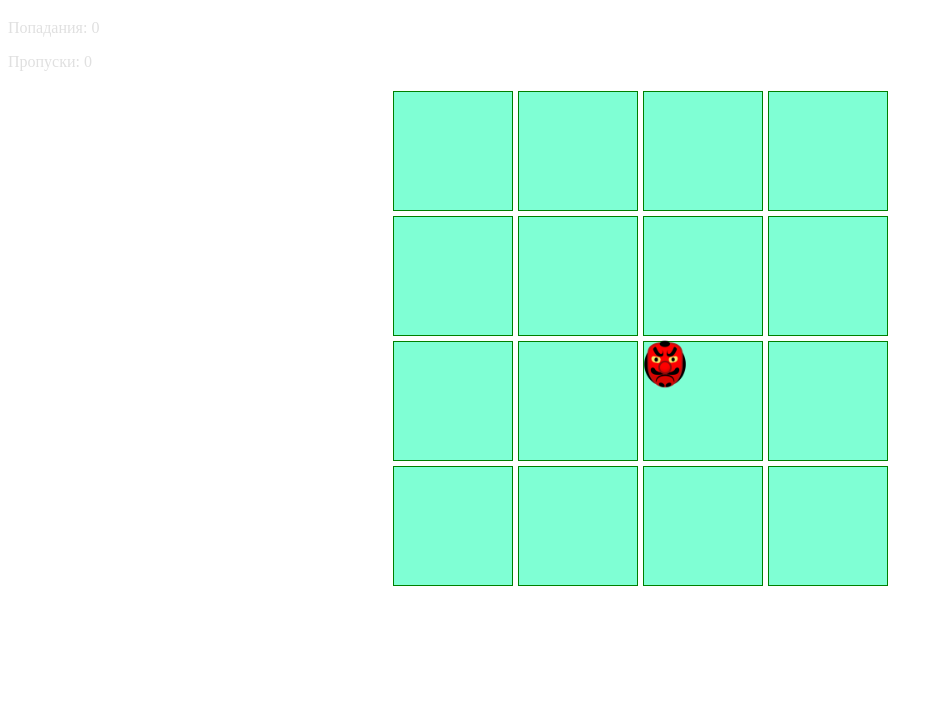
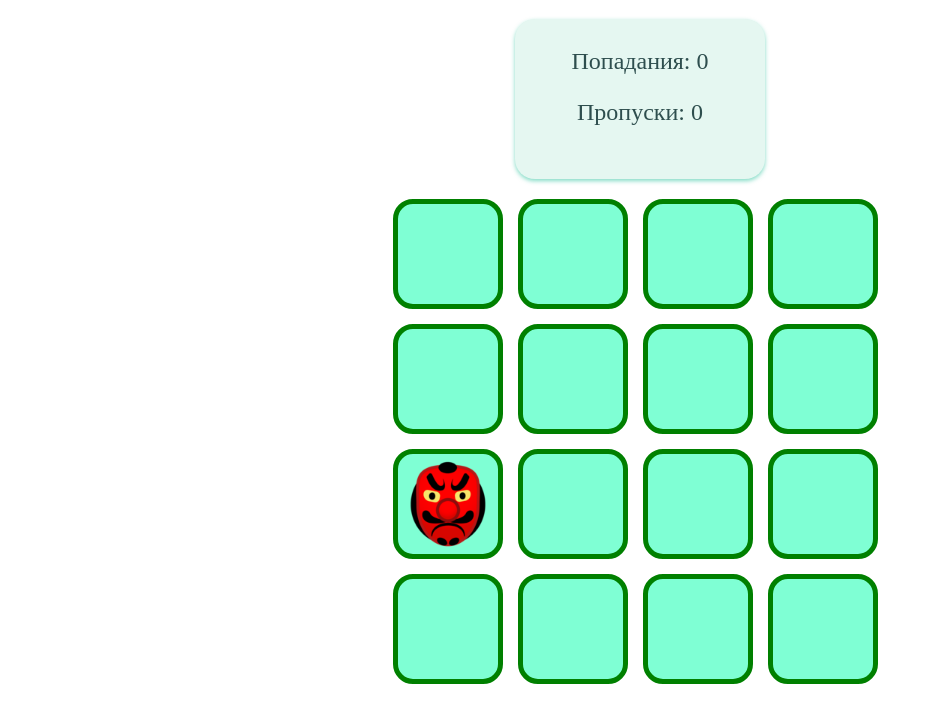
Before and after one commit to TanyaSerkova/ahj_events, a website built with webpack: page src/index.html in a window 1280 px wide. Shown: the part 61-784 px from the top of the page, without its empty margins (0-942 px from the left). Built offline with nearby package versions, Linux system fonts and the light colour scheme.

Commit message:
js changed

```diff
--- a/src/css/style.css
+++ b/src/css/style.css
@@ -7,6 +7,23 @@ body {
 h1 {
     text-align: center;
     color: rgb(4, 115, 78);
+}
+
+.text-wrapper {
+    display: block;
+  box-shadow: 0 2px 4px rgba(7, 186, 141, 0.5);
+  width: 250px;
+  height: 150px;
+  padding: 5px 0px;
+  margin: 20px auto;
+  border-radius: 20px;
+  background-color:rgb(229, 247, 241)
+}
+
+.text {
+    color: rgb(46, 78, 78);
+    font-size: 1.5rem;
+    text-align: center;
 }
 
 #field {
@@ -19,14 +36,21 @@ h1 {
 }
 
 .cell {
-    border: 1px solid green;
+    border: 5px solid green;
     background-color: aquamarine;
+    width: 100px;
+  height: 100px;
+  position: relative;
+  border-radius: 20px;
+  cursor: url("../img/hammer-cursor.png"), auto;
 }
 
 .goblin {
     position: absolute;
+    background-size: cover;
+    width: 90%;
+    height: 90%;
     top: 50%;
     left: 50%;
-    width: 50px;
-    height: 50px;
+    transform: translate(-50%, -50%);
 }
```
Also changed, not shown: src/img/1.png (added), src/img/hammer-cursor.png (added).
